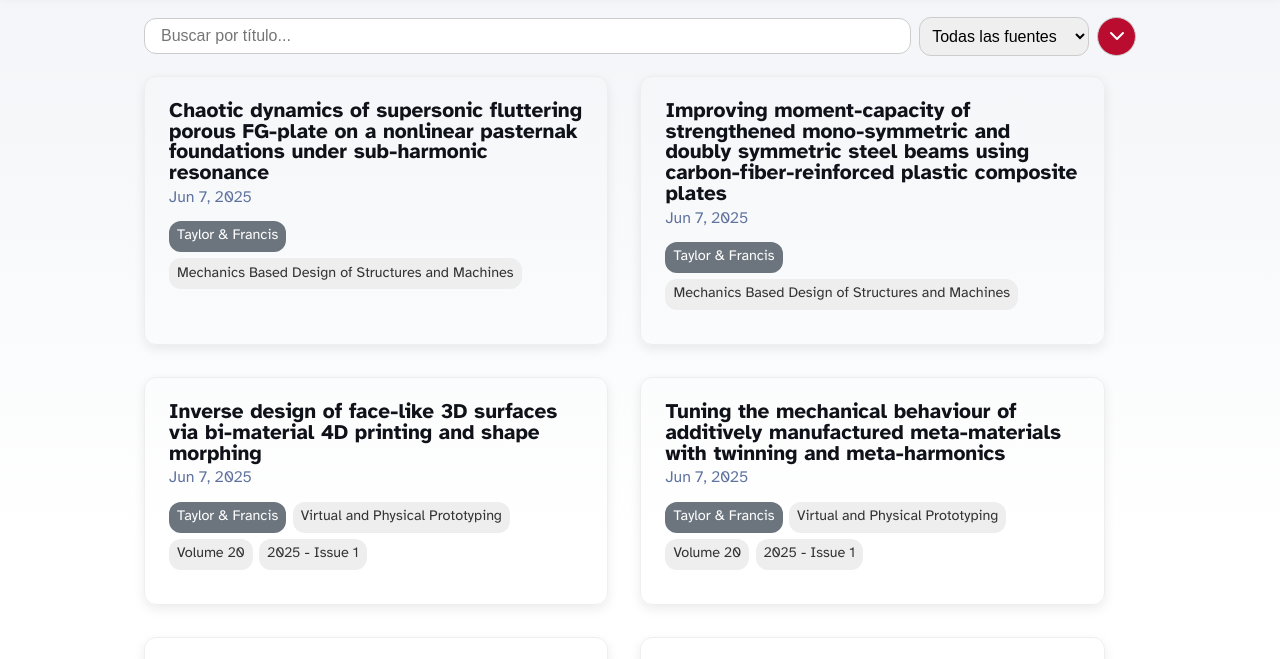
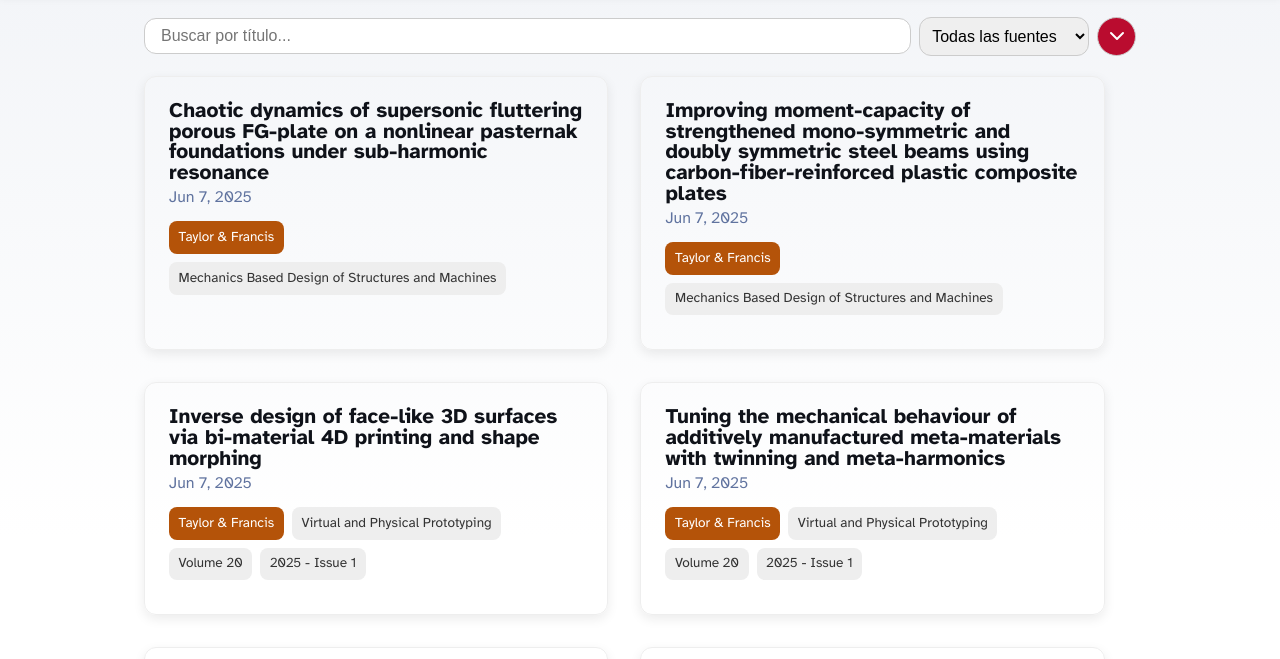
Before and after one commit to nicolascuadram/crawlers, an Astro site in the folder frontend/: page /blog in a window 1280 px wide. Shown: the part 63-722 px from the top of the page. Built offline with nearby package versions, Linux system fonts and the light colour scheme; Astro itself is replaced by a stand-in of ours.

Commit message:
añadidos tags personalizados para cada fuente

```diff
--- /dev/null
+++ b/frontend/src/components/Tags.astro
@@ -0,0 +1,97 @@
+---
+
+const { keywords = "", sourcename = "" } = Astro.props;
+
+function getFirstTagClass(source) {
+  switch (source.toLowerCase()) {
+    case "arxiv cs":
+      return "arxiv";
+    case "taylor & francis":
+      return "tandf";
+    case "revista iberoamericana de educación":
+      return "rie";
+    case "mdpi":
+      return "mdpi";
+    default:
+      return "tag-default";
+  }
+}
+
+const formatKeywords = (source: string, description: string) => {
+  if (source === "Revista Iberoamericana de Educación") {
+    description = description.split(":")[1] || description;
+  }
+
+  // Primero split por ';', luego cada fragmento por ',' y limpiamos espacios
+  const keywords = description
+    .split(";")
+    .flatMap((part) => part.split(","))
+    .map((k) => k.trim())
+    .filter((k) => k.length > 0); // Elimina elementos vacíos
+
+  return [source, ...keywords];
+};
+---
+<style>
+  ul.tags {
+    list-style: none;
+    padding: 0;
+    display: flex;
+    flex-wrap: wrap;
+    gap: 0.5rem;
+  }
+
+  .keyword {
+    padding: 0.3rem 0.6rem;
+    border-radius: 0.5rem;
+    font-size: 0.85rem;
+    font-weight: 500;
+  }
+
+  .arxiv {
+    background-color: #1e3a8a;
+    color: white;
+  }
+
+  .tandf{
+    background-color: #b45309;
+    color: white;
+  }
+
+  .rie{
+    background-color: #7c2d12;
+    color: white;
+  }
+
+  .mdpi{
+    background-color: #374151;
+    color: white;
+  }
+
+  .tag-default {
+    background-color: #6b7280;
+    color: white;
+  }
+
+  .keyword-neutral {
+    background-color: #eee;
+    color: #333;
+  }
+</style>
+
+<ul class="tags">
+  {
+    formatKeywords(sourcename, keywords).map((keyword, index) => {
+      const isFirst = index === 0;
+      const extraClass = isFirst
+        ? getFirstTagClass(sourcename)
+        : "keyword-neutral";
+
+      return (
+        <li class={`keyword ${extraClass}`} key={index}>
+          {keyword}
+        </li>
+      );
+    })
+  }
+</ul>
--- a/frontend/src/pages/blog/index.astro
+++ b/frontend/src/pages/blog/index.astro
@@ -2,6 +2,7 @@
 import BaseHead from "../../components/BaseHead.astro";
 import Header from "../../components/Header.astro";
 import Footer from "../../components/Footer.astro";
+import Tags from "../../components/Tags.astro"
 import { SITE_TITLE, SITE_DESCRIPTION } from "../../consts";
 import { getCollection } from "astro:content";
 import FormattedDate from "../../components/FormattedDate.astro";
@@ -18,21 +19,9 @@ const formatTitle = (title: string, length: number) => {
   return title.length > length ? `${title.substring(0, length)}...` : title;
 };
 
-const formatKeywords = (source: string, description: string) => {
-  if (source === "Revista Iberoamericana de Educación") {
-    description = description.split(":")[1] || description;
-  }
 
-  // Primero split por ';', luego cada fragmento por ',' y limpiamos espacios
-  const keywords = description
-    .split(';')
-    .flatMap(part => part.split(','))
-    .map(k => k.trim())
-    .filter(k => k.length > 0); // Elimina elementos vacíos
+---
 
-  return [source, ...keywords];
-  };
----
 <!doctype html>
 <html lang="es">
   <head>
@@ -43,14 +32,33 @@ const formatKeywords = (source: string, description: string) => {
     <main>
       <!-- Barra de filtros -->
       <section class="search-filter-bar">
-                <input type="text" class="search-input" id="search-input" placeholder="Buscar por título..." />
+        <input
+          type="text"
+          class="search-input"
+          id="search-input"
+          placeholder="Buscar por título..."
+        />
         <div class="filters">
           <select id="source-filter" class="filter-select">
             <option value="all">Todas las fuentes</option>
             {sources.map((source) => <option value={source}>{source}</option>)}
           </select>
-                    <button id="sort-button" class="sort-button" aria-label="Cambiar orden de fecha">
-                        <svg id="sort-icon" xmlns="http://www.w3.org/2000/svg" fill="none" stroke="white" stroke-linecap="round" stroke-linejoin="round" stroke-width="2" class="icon" viewBox="0 0 24 24">
+          <button
+            id="sort-button"
+            class="sort-button"
+            aria-label="Cambiar orden de fecha"
+          >
+            <svg
+              id="sort-icon"
+              xmlns="http://www.w3.org/2000/svg"
+              fill="none"
+              stroke="white"
+              stroke-linecap="round"
+              stroke-linejoin="round"
+              stroke-width="2"
+              class="icon"
+              viewBox="0 0 24 24"
+            >
               <path d="m6 9 6 6 6-6"></path>
             </svg>
           </button>
@@ -60,7 +68,8 @@ const formatKeywords = (source: string, description: string) => {
       <!-- Lista de noticias con paginación -->
       <section id="post-section">
         <ul id="post-list">
-                    {newsPosts.map((post, i) => (
+          {
+            newsPosts.map((post, i) => (
               <li
                 data-title={post.data.title.toLowerCase()}
                 data-date={post.data.created_at.valueOf()}
@@ -69,32 +78,22 @@ const formatKeywords = (source: string, description: string) => {
                 style="display: none"
               >
                 <a href={`/blog/${post.id}/`}>
-
                   <h4 class="title">{formatTitle(post.data.title, 150)}</h4>
-                                <p class="date"><FormattedDate date={post.data.created_at} /></p>
+                  <p class="date">
+                    <FormattedDate date={post.data.created_at} />
+                  </p>
                   <ul class="tags">
-                                                                {formatKeywords(post.data.sourcename, post.data.description).map((keyword, index) => {
-    const isFirst = index === 0;
-    let extraClass = "";
-
-    if (isFirst) {
-        extraClass = "source-default";
-    }
-
-    return (
-      <span className={`keyword ${isFirst ? extraClass : "keyword-neutral"}`} key={index}>
-        {keyword}
-      </span>
-    );
-  })}
+                  <Tags keywords={post.data.description} sourcename={post.data.sourcename} />
                   </ul>
-
                 </a>
               </li>
-                    ))}
+            ))
+          }
         </ul>
         <div class="pagination">
-                    <button id="prev-page" class="pagination-btn" disabled>Anterior</button>
+          <button id="prev-page" class="pagination-btn" disabled
+            >Anterior</button
+          >
           <span id="page-info" class="page-info">Página 1</span>
           <button id="next-page" class="pagination-btn">Siguiente</button>
         </div>
@@ -121,16 +120,19 @@ const formatKeywords = (source: string, description: string) => {
 
         let sortOrder = "desc";
         let currentPage = 1;
-                const postsPerPage = 8;
+        const postsPerPage = 16;
         let filtered = [];
 
         const filterItems = () => {
           const query = input.value.toLowerCase();
           const selectedSource = sourceSelect.value;
-                    filtered = items.filter(item => {
+          filtered = items.filter((item) => {
             const title = item.getAttribute("data-title");
             const source = item.getAttribute("data-source");
-                        return title.includes(query) && (selectedSource === "all" || source === selectedSource);
+            return (
+              title.includes(query) &&
+              (selectedSource === "all" || source === selectedSource)
+            );
           });
           filtered.sort((a, b) => {
             const dateA = parseInt(a.getAttribute("data-date"));
@@ -140,7 +142,10 @@ const formatKeywords = (source: string, description: string) => {
         };
 
         const updatePagination = () => {
-					const totalPages = Math.max(1, Math.ceil(filtered.length / postsPerPage));
+          const totalPages = Math.max(
+            1,
+            Math.ceil(filtered.length / postsPerPage)
+          );
           currentPage = Math.max(1, Math.min(currentPage, totalPages));
           pageInfo.textContent = `Página ${currentPage}`;
 
@@ -149,12 +154,15 @@ const formatKeywords = (source: string, description: string) => {
 
           // Limpiar lista y volver a insertar los elementos ordenados
           list.innerHTML = ""; // elimina todos los <li>
-					filtered.forEach(item => list.appendChild(item)); // reordenar el DOM según `filtered`
+          filtered.forEach((item) => list.appendChild(item)); // reordenar el DOM según `filtered`
 
           // Ocultar todos y mostrar solo los de la página actual
-					filtered.forEach(item => item.style.display = "none");
-					const shownItems = filtered.slice((currentPage - 1) * postsPerPage, currentPage * postsPerPage);
-					shownItems.forEach(item => item.style.display = "block");
+          filtered.forEach((item) => (item.style.display = "none"));
+          const shownItems = filtered.slice(
+            (currentPage - 1) * postsPerPage,
+            currentPage * postsPerPage
+          );
+          shownItems.forEach((item) => (item.style.display = "block"));
 
           // Actualizar contador
           const end = Math.min(currentPage * postsPerPage, filtered.length);
@@ -173,13 +181,20 @@ const formatKeywords = (source: string, description: string) => {
 
         sortButton.addEventListener("click", () => {
           sortOrder = sortOrder === "asc" ? "desc" : "asc";
-                    sortIcon.style.transform = sortOrder === "asc" ? "rotate(180deg)" : "rotate(0deg)";
+          sortIcon.style.transform =
+            sortOrder === "asc" ? "rotate(180deg)" : "rotate(0deg)";
           applyFiltersAndReset();
         });
         input.addEventListener("input", applyFiltersAndReset);
         sourceSelect.addEventListener("change", applyFiltersAndReset);
-                prevBtn.addEventListener("click", () => { currentPage--; applyPagination(); });
-                nextBtn.addEventListener("click", () => { currentPage++; applyPagination(); });
+        prevBtn.addEventListener("click", () => {
+          currentPage--;
+          applyPagination();
+        });
+        nextBtn.addEventListener("click", () => {
+          currentPage++;
+          applyPagination();
+        });
 
         applyFiltersAndReset();
       });
@@ -258,14 +273,16 @@ const formatKeywords = (source: string, description: string) => {
   }
   #post-list li {
     width: calc(45% - 2rem);
-    border:1px solid #eee;
+    border: 1px solid #eee;
     border-radius: 12px;
     box-shadow: 0 4px 12px rgba(0, 0, 0, 0.08);
     padding: 1.5rem;
     display: flex;
     flex-direction: column;
     justify-content: space-between;
-  transition: box-shadow 0.3s ease, transform 0.2s ease;
+    transition:
+      box-shadow 0.3s ease,
+      transform 0.2s ease;
   }
   #post-list li:hover {
     box-shadow: 0 8px 20px rgba(0, 0, 0, 0.15);
@@ -274,7 +291,6 @@ const formatKeywords = (source: string, description: string) => {
   #post-list li * {
     text-decoration: none;
     transition: 0.2s ease;
-
   }
   #post-list li img {
     margin-bottom: 0.5rem;
@@ -372,5 +388,4 @@ const formatKeywords = (source: string, description: string) => {
   .source-default {
     background-color: #6c757d;
   }
-
 </style>
```
Lines whose indentation alone changed are shown as unchanged.
